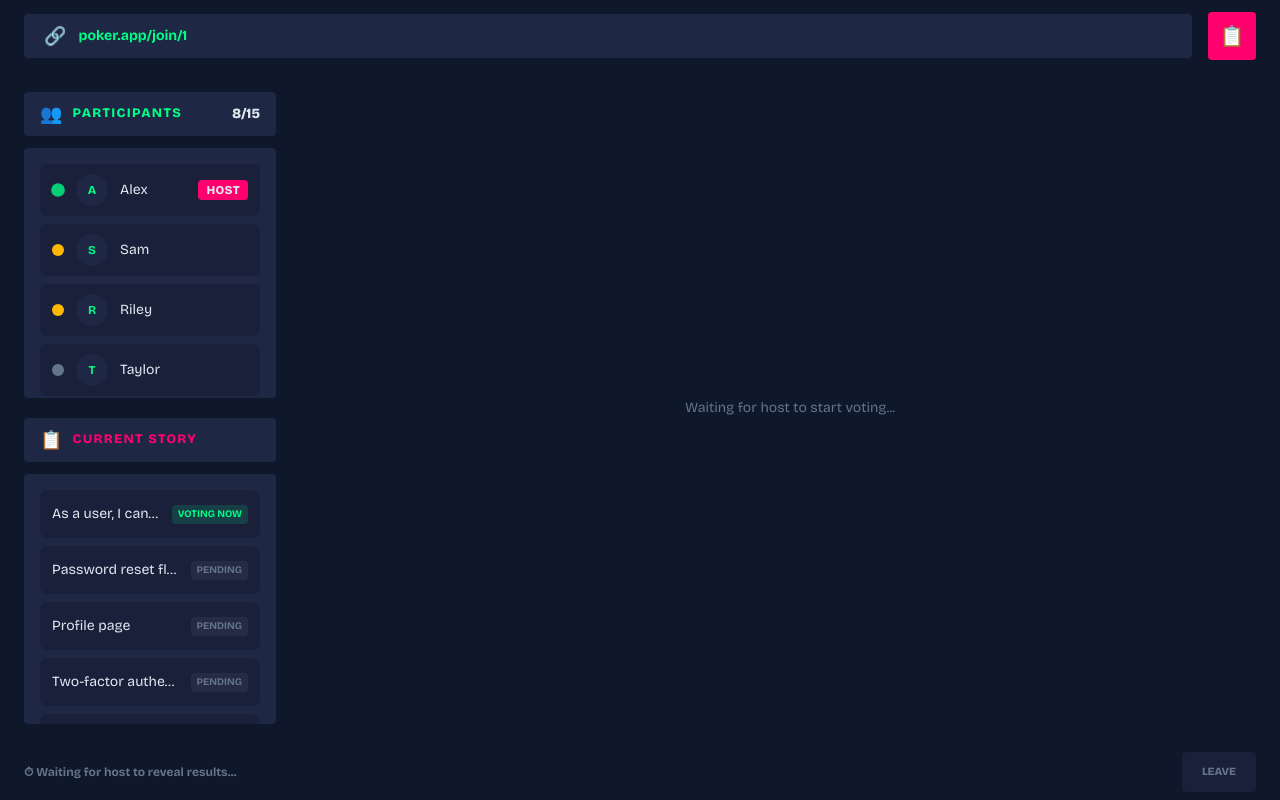
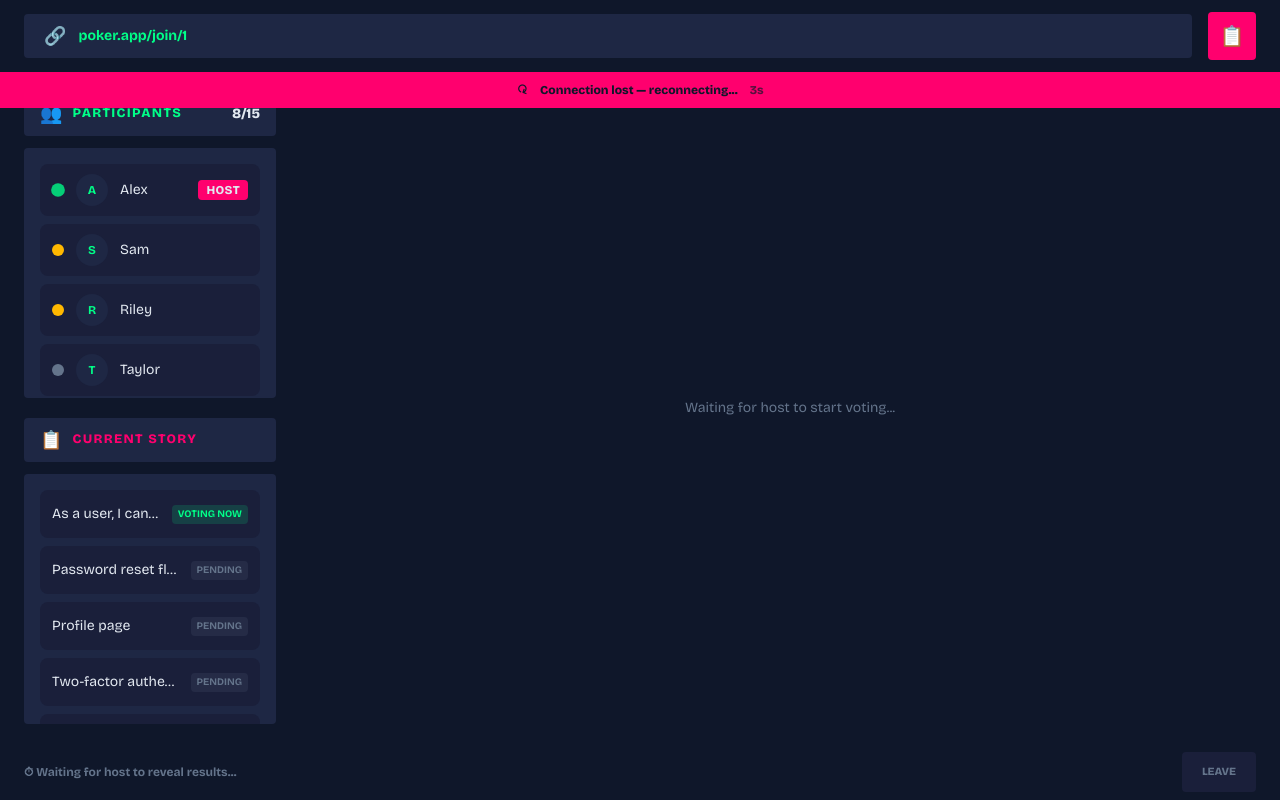
Before and after one commit to jose-garzon/planning-poker, a Next.js app: page /session/1 in a window 1280 px wide. Built offline with nearby package versions, Linux system fonts and the light colour scheme.

Commit message:
feature: create the lost connection banner

```diff
--- /dev/null
+++ b/modules/poker-session/components/reconnecting-banner.tsx
@@ -0,0 +1,39 @@
+'use client';
+
+import { AnimatePresence, motion } from 'framer-motion';
+
+export interface ReconnectingBannerProps {
+  visible: boolean;
+  retryIn: number;
+}
+
+export function ReconnectingBanner({ visible, retryIn }: ReconnectingBannerProps) {
+  return (
+    <AnimatePresence>
+      {visible && (
+        <motion.div
+          className="fixed top-14 inset-x-0 z-50 md:top-[72px]"
+          initial={{ y: -40, opacity: 0 }}
+          animate={{ y: 0, opacity: 1 }}
+          exit={{ y: -40, opacity: 0 }}
+          transition={{ duration: 0.2 }}
+        >
+          <div className="flex items-center justify-center gap-3 bg-poker-magenta px-4 py-2">
+            <motion.span
+              className="text-sm text-poker-bg-page"
+              animate={{ rotate: 360 }}
+              transition={{ repeat: Number.POSITIVE_INFINITY, duration: 1, ease: 'linear' }}
+              aria-hidden="true"
+            >
+              ⟳
+            </motion.span>
+            <span className="text-xs font-black text-poker-bg-page">
+              Connection lost — reconnecting...
+            </span>
+            <span className="text-xs font-black text-poker-bg-page/70">{retryIn}s</span>
+          </div>
+        </motion.div>
+      )}
+    </AnimatePresence>
+  );
+}
--- a/modules/poker-session/components/session-lobby.tsx
+++ b/modules/poker-session/components/session-lobby.tsx
@@ -8,6 +8,7 @@ import type { GameState } from './game/game';
 import { GameArea } from './game/game';
 import { LobbyHeader } from './header/header';
 import { ParticipantsPanel } from './participants/participants';
+import { ReconnectingBanner } from './reconnecting-banner';
 import { StoriesPanel } from './stories/stories';
 import { TimerSetupModal } from './timer-setup-modal';
 
@@ -93,6 +94,9 @@ export function SessionLobby({ sessionId, role, state }: SessionLobbyProps) {
     <div className="flex flex-col h-screen bg-poker-bg-page overflow-hidden">
       <LobbyHeader sessionId={sessionId} />
 
+      {/* TODO: remove — temporary test for reconnecting banner */}
+      <ReconnectingBanner visible retryIn={3} />
+
       <div className="flex-1 flex overflow-hidden">
         {/* Aside — always on desktop, hidden on mobile when game is active */}
         <aside
--- a/shared/components/ui/modal/modal.tsx
+++ b/shared/components/ui/modal/modal.tsx
@@ -32,7 +32,7 @@ export function Modal({
         <Dialog.Popup
           className={cn(
             'fixed top-1/2 left-1/2 z-50 -translate-x-1/2 -translate-y-1/2',
-            'mx-4 flex w-full flex-col gap-5 rounded-[4px] bg-poker-bg-header p-6',
+            'flex w-[calc(100%-2rem)] flex-col gap-5 rounded-[4px] bg-poker-bg-header p-6',
             'transition-[transform,opacity] duration-200',
             'data-[starting-style]:scale-96 data-[starting-style]:opacity-0',
             'data-[ending-style]:scale-96 data-[ending-style]:opacity-0',
```
